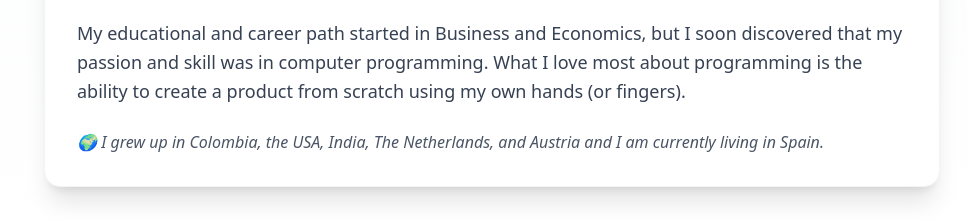
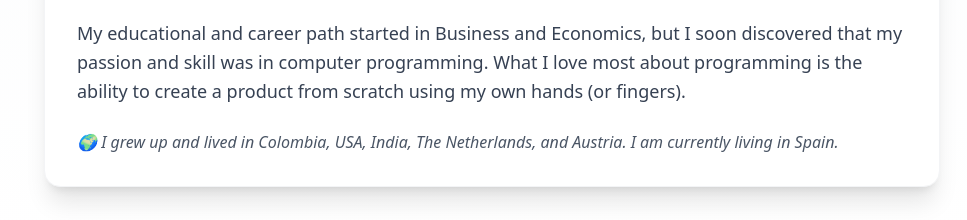
Before and after one commit to Pascaltib/cv, a React (Vite) app: page / in a window 1280 px wide. Shown: the part 941-1161 px from the top of the page, without its empty margins (148-1115 px from the left). Built offline with nearby package versions, Linux system fonts and the light colour scheme.

Commit message:
Update SummarySection.tsx

```diff
--- a/src/components/SummarySection.tsx
+++ b/src/components/SummarySection.tsx
@@ -39,7 +39,7 @@ export function SummarySection() {
             What I love most about programming is the ability to create a product from scratch using my own hands (or fingers).
           </p>
           <p className="text-gray-600 mt-6 italic">
-            🌍 I grew up in Colombia, the USA, India, The Netherlands, and Austria and I am currently living in Spain.
+            🌍 I grew up and lived in Colombia, USA, India, The Netherlands, and Austria. I am currently living in Spain.
           </p>
         </div>
       </div>
```
